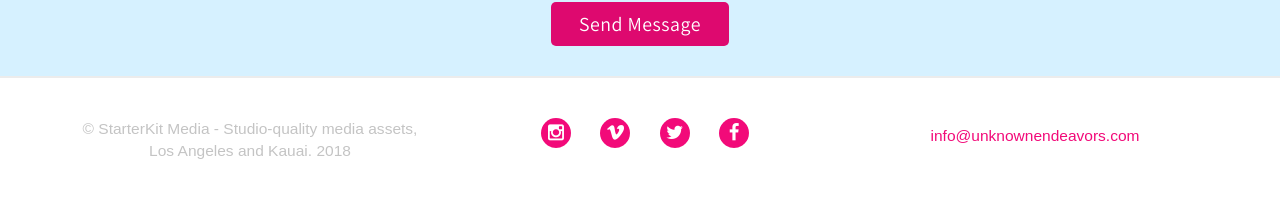
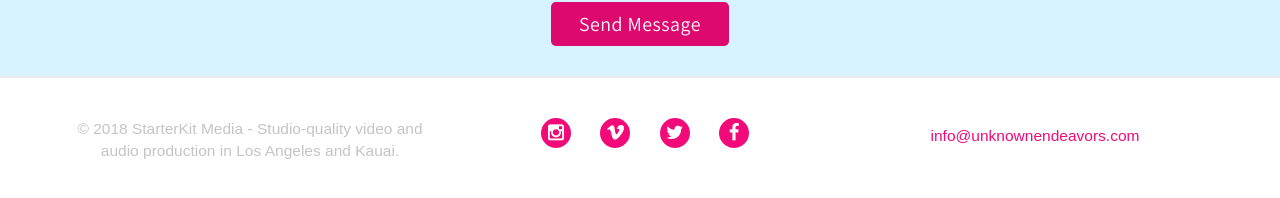
Before and after one commit to jericho1ne/starterkit-media, a Jekyll site: the page built from src/index.html, in a window 1280 px wide and 900 px high, scrolled down 6522 px. Shown: the part 698-896 px from the top of the window. Built offline with Jekyll 4.4.1, drawn with Linux system fonts in a browser that asks for light colours; some web fonts are replaced; some of the changed text lies outside the part shown.

Commit message:
Media file changes

```diff
--- a/src/_config.yml
+++ b/src/_config.yml
@@ -12,9 +12,10 @@
 #
 # Meta tags and User-facing descriptions
 #
-title: StarterKit Media - Studio-quality media assets, Los Angeles and Kauai.
+title: StarterKit Media - Studio-quality video production, demo track recording and media assets in Los Angeles and Kauai.
+abridged: StarterKit Media - Studio-quality video and audio production in Los Angeles and Kauai.
 email: connect@starterkitmedia.com
-description: "Studio-quality media assets for emerging artists and businesses. Professional facilities on the island of Kauai and in Los Angeles. Contact us today for a quote!"
+description: "Studio-quality video production, demo track recording, and media assets for emerging artists and businesses. Professional facilities on the island of Kauai and in Los Angeles."
 
 # Blog-related
 show_excerpts: true
--- a/src/_includes/footer.html
+++ b/src/_includes/footer.html
@@ -2,7 +2,7 @@
         <div class="container">
             <div class="row">
                 <div class="col-md-4">
-                    <span class="copyright">&copy; {{ site.title }} {{ 'now' | date: "%Y" }}</span>
+                    <span class="copyright">&copy; {{ 'now' | date: "%Y" }} {{ site.abridged }}</span>
                 </div>
                 <div class="col-md-4">
                     <ul class="list-inline social-buttons">
```
Also changed, not shown: src/_team/brent-boberg.md (+1 -1 lines), src/_team/mihai-peteu.md (+1 -1 lines), src/_team/raku-media.md (+1 -1 lines), src/assets/img/team/brent-boberg.jpg, src/assets/img/team/mihai-peteu.jpg, src/assets/img/team/paul-cline-aka-brother-peace-cee.jpg, src/assets/img/team/raku-media.jpg.
